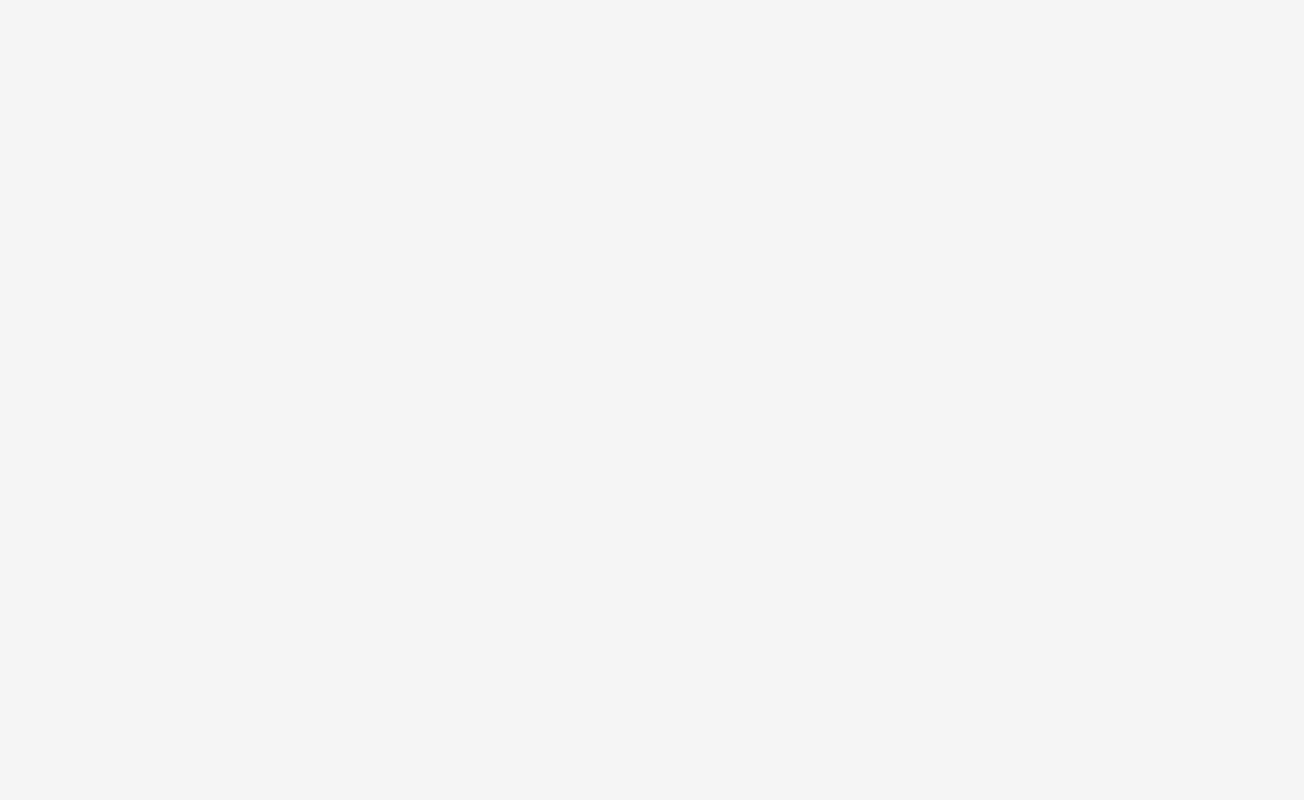
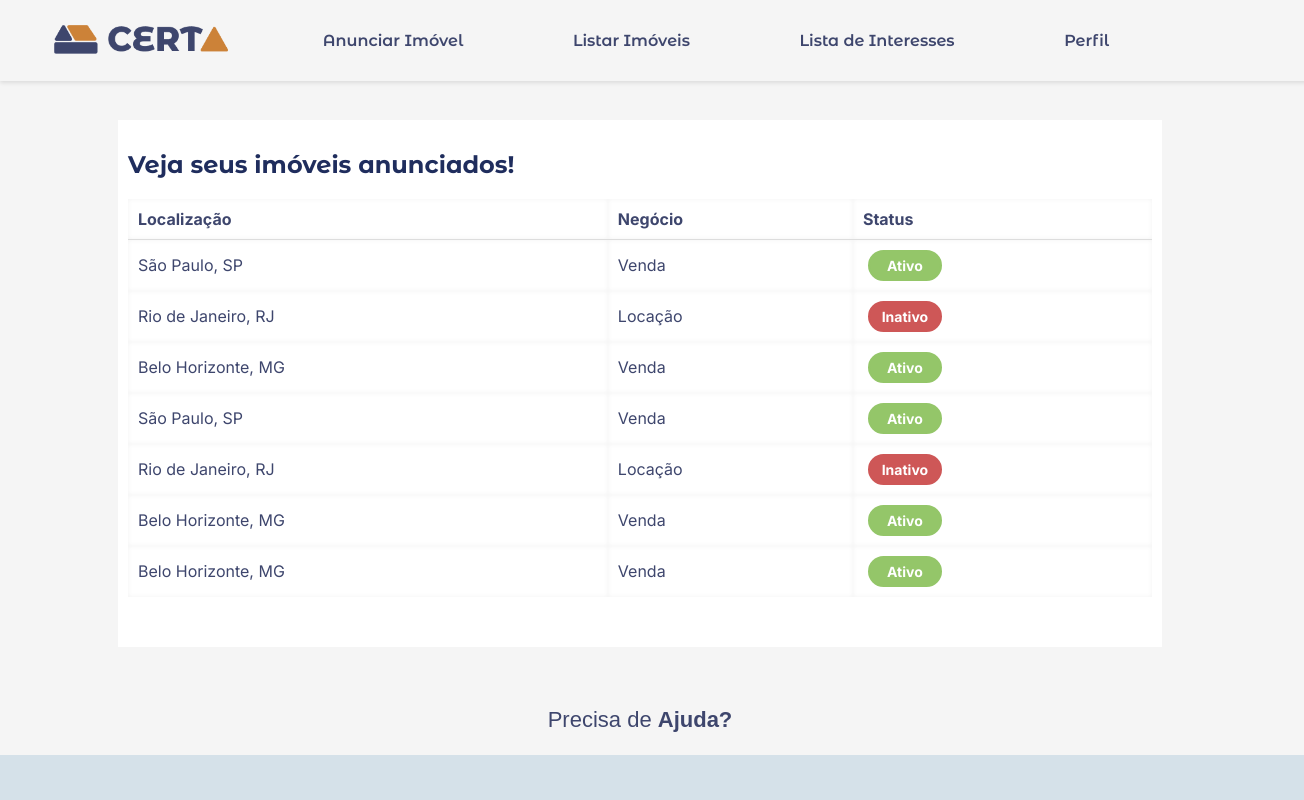
Before and after one commit to Yann-Uchoa5/front-imoveis, a React (Create React App) app: page /listar_imoveis in a window 1280 px wide. Before the commit this address had no page. Shown: the top 800 px of the page, 1304 px wide, since content can reach past the window. Built offline with nearby package versions, Linux system fonts and the light colour scheme.

Commit message:
subindo versao listar imoveis

```diff
--- a/src/components/MainNavbar/MainNavbar.js
+++ b/src/components/MainNavbar/MainNavbar.js
@@ -14,7 +14,7 @@ const MainNavbar = () => {
           <Link to="/cadastrar_imovel">Anunciar Imóvel</Link>
         </li>
         <li>
-          <Link to="/">Listar Imóveis</Link>
+          <Link to="/listar_imoveis">Listar Imóveis</Link>
         </li>
         <li>
           <Link to="/ListaInteresses">Lista de Interesses</Link>
@@ -22,6 +22,7 @@ const MainNavbar = () => {
         <li>
           <Link to="/perfil">Perfil</Link>
         </li>
+
       </ul>
     </nav>
   );
--- /dev/null
+++ b/src/pages/ListarImovel/ListarImoveis.css
@@ -0,0 +1,93 @@
+/* Container da tabela */
+
+@import url("https://fonts.googleapis.com/css2?family=Inter:wght@400;500;600;700&display=swap");
+
+.containerzin {
+    width: 80%;
+    margin: 20px auto;
+    padding: 10px;
+    font-family: "Inter";
+    background-color: white;
+    padding-bottom: 50px;
+    margin-top: 120px;
+  }
+
+  .anuncio{
+    text-align: left;
+    margin-bottom: 20px;
+    font-size: 24px;
+  }
+
+  /* Estilos para a tabela */
+  .imoveis-table {
+    width: 100%;
+    border-collapse: collapse;
+    text-align: left;
+    background-color: white; /* Cor de fundo branca */
+  }
+
+  .imoveis-table th,
+  .imoveis-table td {
+    padding: 10px;
+    border: none; /* Remove as bordas da tabela */
+    background-color: white;
+  }
+
+  .imoveis-table th {
+    background-color: #f4f4f4;
+    font-weight: bold;
+    background-color: white;
+  }
+
+  .imoveis-table td {
+    font-size: 16px;
+    background-color: white;
+  }
+
+  /* Estilo flexbox para os status */
+  .status-container {
+    display: flex;
+    justify-content: space-between; /* Aplica espaçamento entre os itens */
+    align-items: center;
+  }
+
+  /* Estilos para o status (ativo e inativo) - botão */
+  .ativo,
+  .inativo {
+    color: white;
+    border: 2px solid;
+    padding: 5px 10px;
+    border-radius: 55px;
+    font-size: 14px;
+    font-weight: bold;
+    text-align: center;
+    cursor: pointer;
+    transition: background-color 0.3s ease, border 0.3s ease;
+    min-width: 50px;
+    margin: 0 5px; /* Margem para espaçar os itens */
+  }
+
+  /* Cor de fundo do status ativo */
+  .ativo {
+    background-color: #94C669;
+    border-color: #94C669;
+  }
+
+
+  /* Cor de fundo do status inativo */
+  .inativo {
+    background-color: #CE5757;
+    border-color: #CE5757;
+  }
+
+
+  /* Estilos para o cabeçalho da tabela */
+  .imoveis-table thead {
+    border-bottom: 1px solid #ddd;
+  }
+
+  /* Opcional: adicionar um sombreado leve */
+  .imoveis-table td,
+  .imoveis-table th {
+    box-shadow: inset 0 0 5px rgba(0, 0, 0, 0.05);
+  }
--- /dev/null
+++ b/src/pages/ListarImovel/ListarImoveis.js
@@ -0,0 +1,64 @@
+import React, { useState, useEffect } from "react";
+import MainNavbar from "../../components/MainNavbar/MainNavbar";
+import Footer from "../../components/Footer/Footer";
+import "./ListarImoveis.css";
+
+const ListarImoveis = () => {
+  const [imoveis, setImoveis] = useState([]);
+
+  useEffect(() => {
+    const dadosImoveis = [
+      { id: 1, cidade: "São Paulo", estado: "SP", negocio: "venda", status: "ativo" },
+      { id: 2, cidade: "Rio de Janeiro", estado: "RJ", negocio: "locacao", status: "inativo" },
+      { id: 3, cidade: "Belo Horizonte", estado: "MG", negocio: "venda", status: "ativo" },
+      { id: 4, cidade: "São Paulo", estado: "SP", negocio: "venda", status: "ativo" },
+      { id: 5, cidade: "Rio de Janeiro", estado: "RJ", negocio: "locacao", status: "inativo" },
+      { id: 6, cidade: "Belo Horizonte", estado: "MG", negocio: "venda", status: "ativo" },
+      { id: 7, cidade: "Belo Horizonte", estado: "MG", negocio: "venda", status: "ativo" },
+
+    ];
+    setImoveis(dadosImoveis); // Atualizando o estado com os imóveis
+  }, []);
+
+  return (
+    <div className="page-container">
+
+      <MainNavbar />
+
+      <div className="containerzin">
+        <h2 className="anuncio">Veja seus imóveis anunciados!</h2>
+        <table className="imoveis-table">
+          <thead>
+            <tr>
+              <th>Localização</th>
+              <th>Negócio</th>
+              <th>Status</th>
+            </tr>
+          </thead>
+          <tbody>
+            {imoveis.map((imovel) => (
+              <tr key={imovel.id}>
+                <td>{`${imovel.cidade}, ${imovel.estado}`}</td>
+                <td>{imovel.negocio === "venda" ? "Venda" : "Locação"}</td>
+                <td>
+                  <div className="status-container">
+                    <span className={`ativo ${imovel.status === "ativo" ? "" : "inativo"}`}>
+                      {imovel.status === "ativo" ? "Ativo" : "Inativo"}
+                    </span>
+                  </div>
+                </td>
+              </tr>
+            ))}
+          </tbody>
+        </table>
+      </div>
+      <p className="paragraph">
+          Precisa de <strong>Ajuda?</strong>
+        </p>
+
+      <Footer />
+    </div>
+  );
+};
+
+export default ListarImoveis;
--- a/src/routes/AppRoutes.js
+++ b/src/routes/AppRoutes.js
@@ -7,6 +7,7 @@ import Perfil from "../pages/Perfil/Perfil";
 import Home from "../pages/Home/Home";
 import ListaInteresses from "../pages/ListaInteressesPage/ListaInteresses"
 import RecoverPassword from "../pages/RecoverPassword/RecoverPassword";
+import ListarImoveis from "../pages/ListarImovel/ListarImoveis";
 
 const AppRoutes = () => {
   return (
@@ -19,6 +20,7 @@ const AppRoutes = () => {
         <Route path="/perfil" element={<Perfil />} />
         <Route path="/home" element={<Home />} />
         <Route path="/ListaInteresses" element={<ListaInteresses />} />
+        <Route path="/listar_imoveis" element={<ListarImoveis />} />
       </Routes>
     </Router>
   );
```
